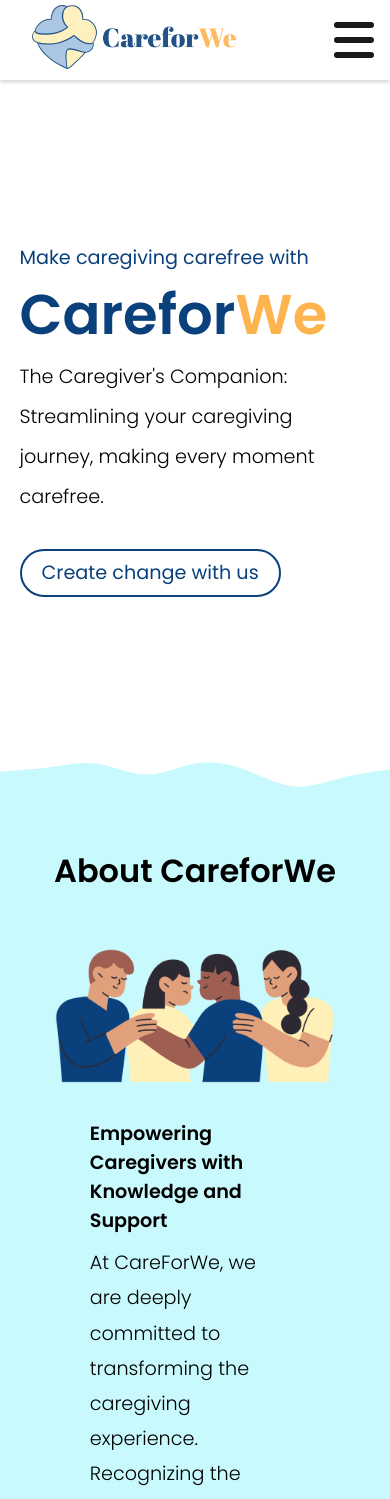
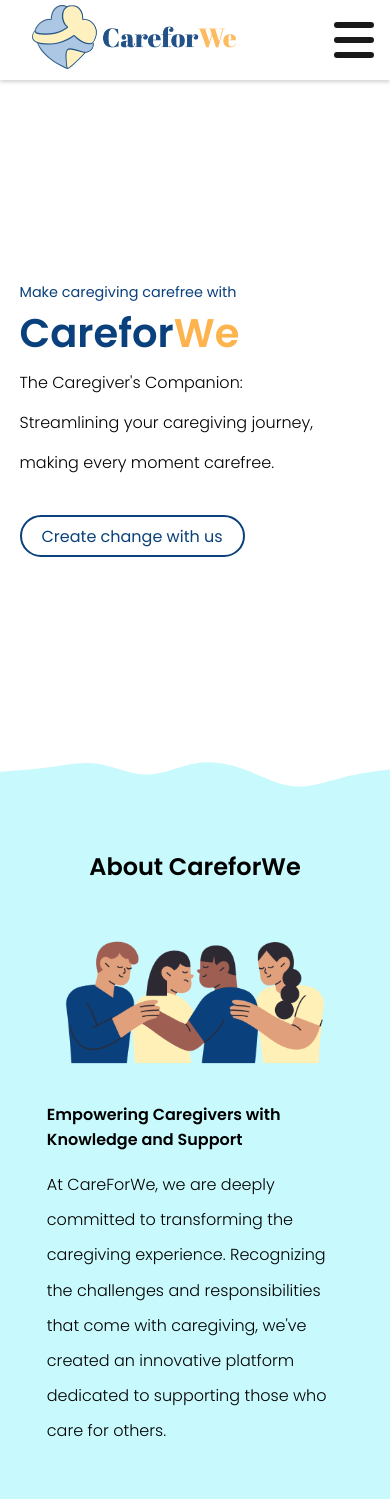
Before and after one commit to CareForWe/careforwe.github.io, a React (Vite) app: page / in a window 390 px wide. Shown: the top 1499 px of the page. Built offline with nearby package versions, Linux system fonts and the light colour scheme.

Commit message:
Improve mobile compatibility.

```diff
--- a/src/components/home/home.css
+++ b/src/components/home/home.css
@@ -174,7 +174,7 @@ section {
     }
 
     .landing_text {
-        font-size: 1.2rem;
+        font-size: 1.4rem;
     }
 
     .earlyAdoptBtnText {
@@ -189,13 +189,18 @@ section {
     .aboutUs_content {
         width: 90%;
     }
+
+    .aboutUse_sec_textcontent {
+        width: 80%;
+    }
+
     .aboutUs_sec {
         flex-direction: column;
         margin: 15% 0 15% 0;
     }
 
     .aboutUs_sec_img {
-        width: 80%;
+        width: 50%;
         margin: 0 0 10% 0;
     }
 
@@ -208,9 +213,9 @@ section {
     }
 }
 
-@media only screen and (max-width: 340px) {
+@media only screen and (max-width: 500px) {
     .landing_subtitle {
-        font-size: 1rem;
+        font-size: 0.9rem;
     }
 
     .landing_title {
@@ -240,7 +245,7 @@ section {
     }
 
     .aboutUs_sec_img {
-        width: 80%;
+        width: 70%;
         margin: 0 0 10% 0;
     }
 
```
